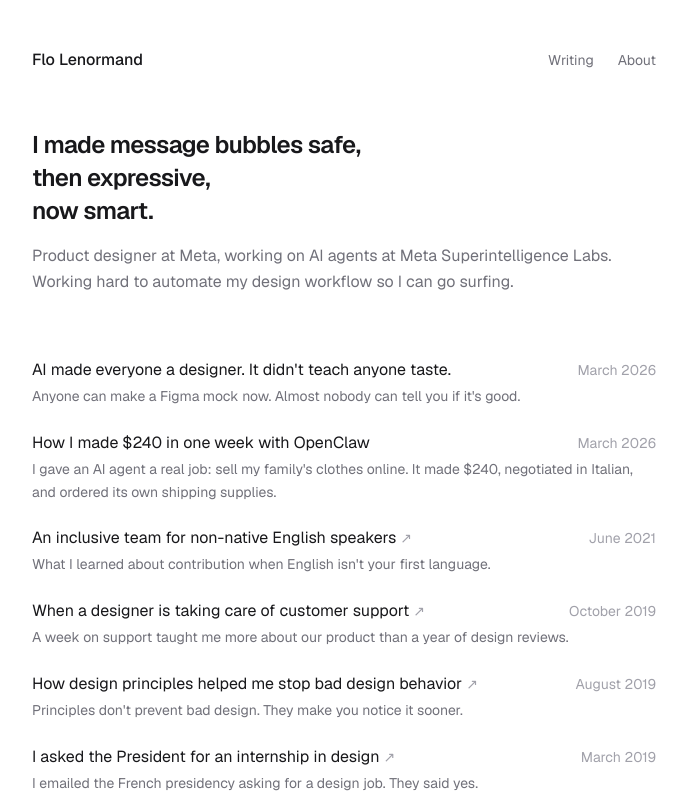
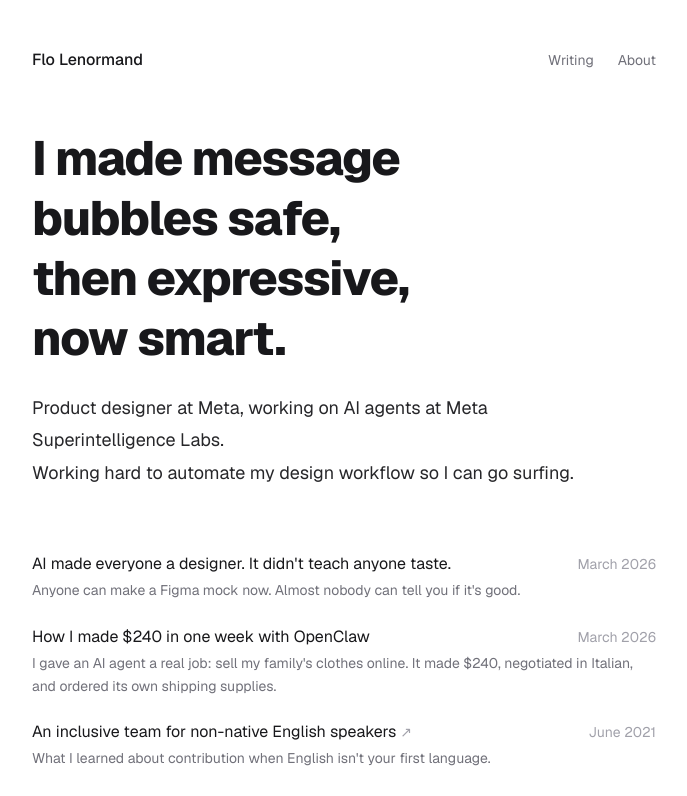
Before and after one commit to flo-flo-lenormand/flo-portfolio, a Next.js app: page / in a window 1280 px wide. Shown: the top 796 px of the page, without its empty margins (296-983 px from the left). Built offline with nearby package versions, Linux system fonts and the light colour scheme.

Commit message:
Match homepage intro type styles to article page

```diff
--- a/src/app/home-content.tsx
+++ b/src/app/home-content.tsx
@@ -42,16 +42,18 @@ export default function HomeContent({ articles }: { articles: Article[] }) {
     >
       {/* Intro */}
       <motion.section className="mb-16" variants={item} transition={itemTransition}>
-        <h1 className="text-2xl font-semibold text-gray-900 leading-snug tracking-tight mb-4">
+        <h1 className="text-[32px] md:text-[48px] font-extrabold text-gray-900 leading-tight tracking-tight mb-6">
           <span className="block">I made message bubbles safe,</span>
           <span className="block">then expressive,</span>
           <span className="block">now smart.</span>
         </h1>
-        <p className="text-base text-gray-500 leading-relaxed">
-          Product designer at Meta, working on AI agents at Meta Superintelligence Labs.
-          <br />
-          Working hard to automate my design workflow so I can go surfing.
-        </p>
+        <div className="prose">
+          <p>
+            Product designer at Meta, working on AI agents at Meta Superintelligence Labs.
+            <br />
+            Working hard to automate my design workflow so I can go surfing.
+          </p>
+        </div>
       </motion.section>
 
       {/* Articles */}
```
